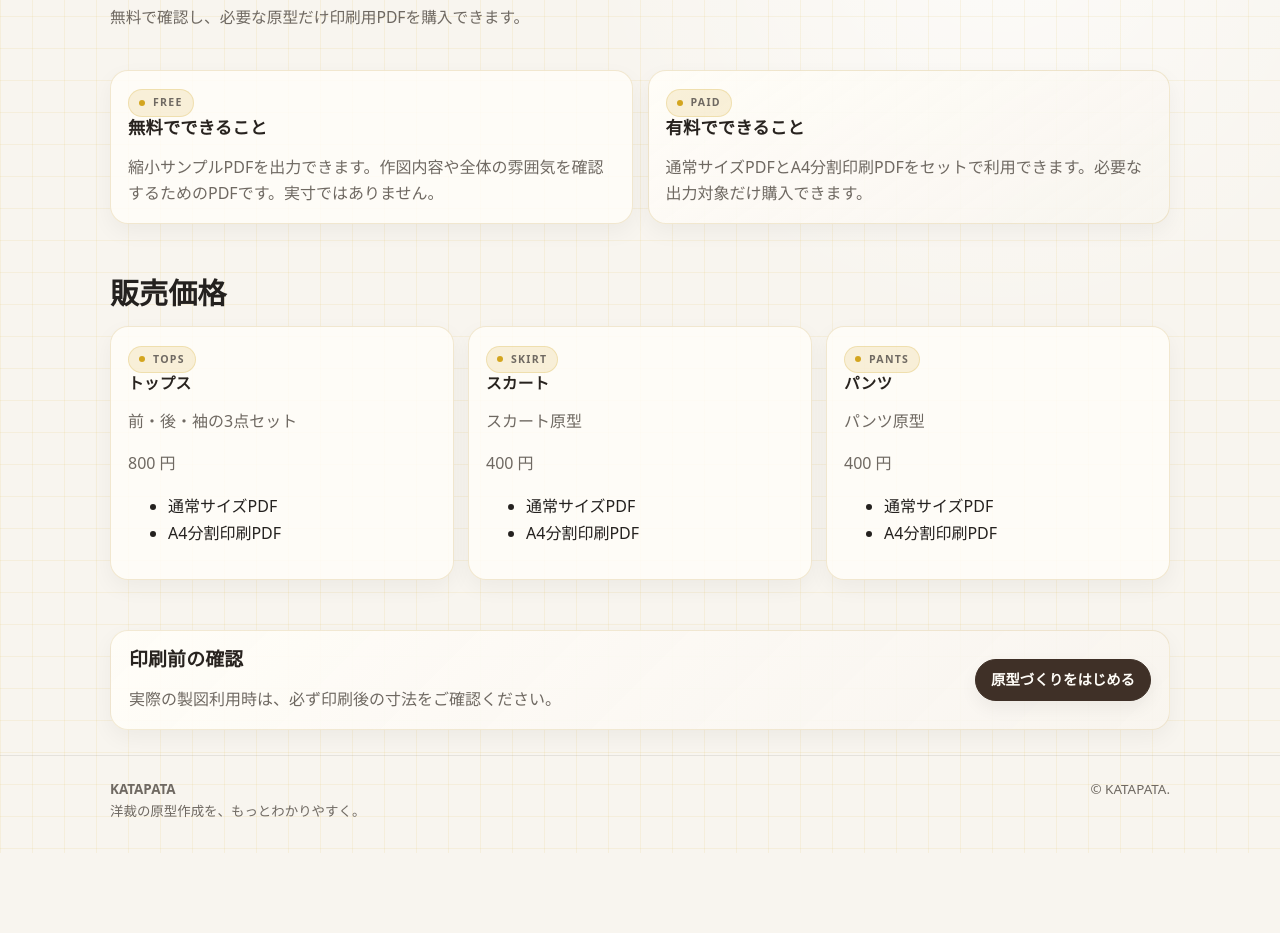
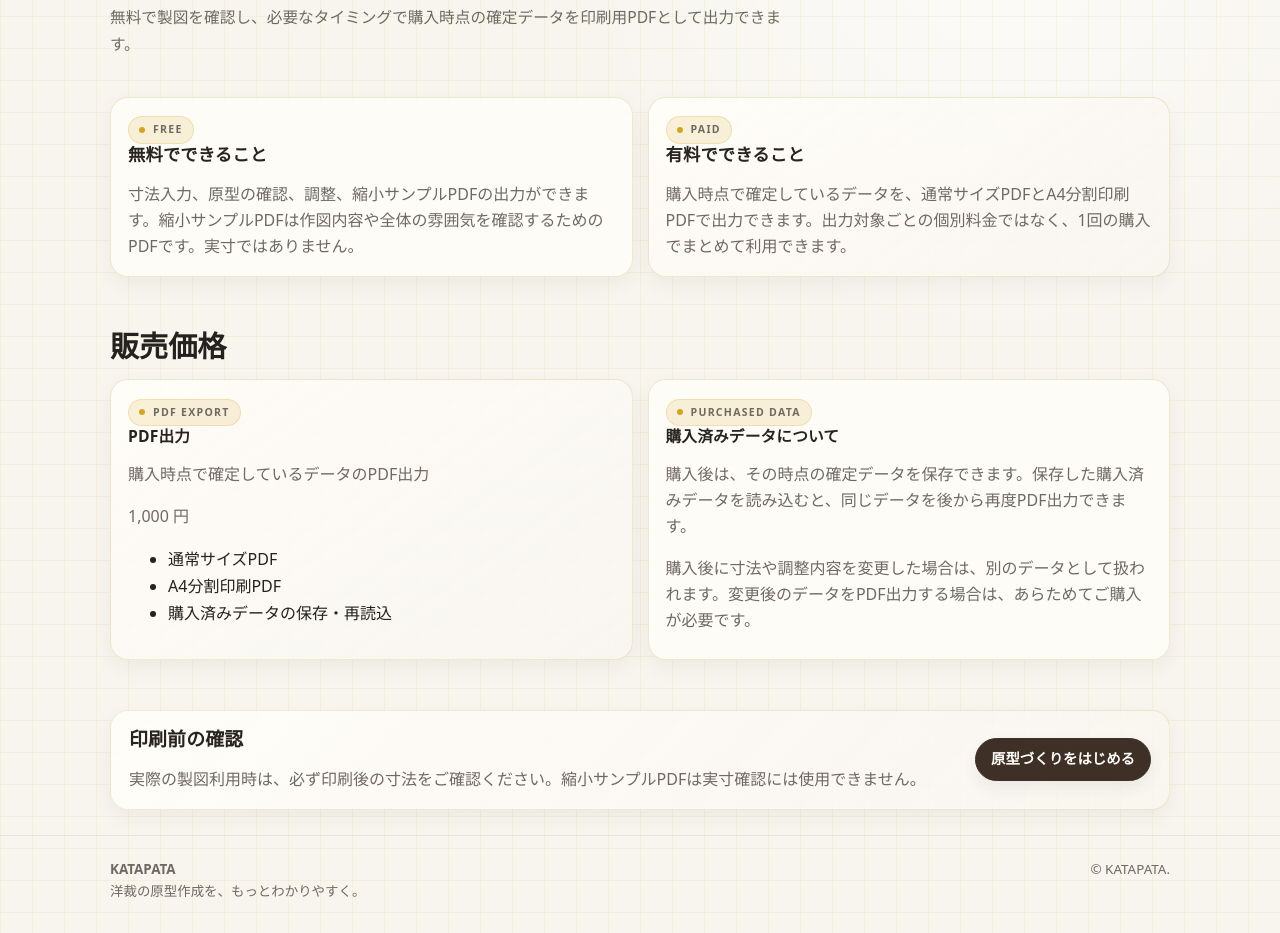
Before and after one commit to katapata89/katapata_sloper, a website: page pricing/index.html in a window 1280 px wide. Shown: the part 207-1140 px from the top of the page. Before the commit the page ends 1060 px from the top, so only its background shows below. Drawn offline with Linux system fonts and the light colour scheme.

Commit message:
Add files via upload

```diff
--- a/pricing/index.html
+++ b/pricing/index.html
@@ -4,9 +4,9 @@
   <meta charset="utf-8">
   <meta name="viewport" content="width=device-width, initial-scale=1">
   <title>料金・出力 | KATAPATA</title>
-  <meta name="description" content="KATAPATAの無料出力と有料PDF出力について説明します。">
+  <meta name="description" content="KATAPATAの無料確認と、1回1,000円の有料PDF出力について説明します。">
   <meta property="og:title" content="料金・出力 | KATAPATA">
-  <meta property="og:description" content="KATAPATAの無料出力と有料PDF出力について説明します。">
+  <meta property="og:description" content="KATAPATAの無料確認と、1回1,000円の有料PDF出力について説明します。">
   <meta property="og:type" content="website">
   <link rel="stylesheet" href="../assets/css/site.css">
 </head>
@@ -30,7 +30,59 @@
   </div>
 </header>
 <main class="main">
-<section class="page-hero container"><p class="eyebrow">Pricing</p><h1 class="page-title">料金・出力</h1><p class="page-lead">無料で確認し、必要な原型だけ印刷用PDFを購入できます。</p></section><section class="section container"><div class="grid two"><article class="card"><p class="eyebrow">Free</p><h2>無料でできること</h2><p>縮小サンプルPDFを出力できます。作図内容や全体の雰囲気を確認するためのPDFです。実寸ではありません。</p></article><article class="card featured"><p class="eyebrow">Paid</p><h2>有料でできること</h2><p>通常サイズPDFとA4分割印刷PDFをセットで利用できます。必要な出力対象だけ購入できます。</p></article></div></section><section class="section container"><h2 class="section-title">販売価格</h2><div class="grid three"><article class="card"><p class="eyebrow">Tops</p><h3>トップス</h3><p>前・後・袖の3点セット</p><p class="price">800 円</p><ul class="note-list"><li>通常サイズPDF</li><li>A4分割印刷PDF</li></ul></article><article class="card"><p class="eyebrow">Skirt</p><h3>スカート</h3><p>スカート原型</p><p class="price">400 円</p><ul class="note-list"><li>通常サイズPDF</li><li>A4分割印刷PDF</li></ul></article><article class="card"><p class="eyebrow">Pants</p><h3>パンツ</h3><p>パンツ原型</p><p class="price">400 円</p><ul class="note-list"><li>通常サイズPDF</li><li>A4分割印刷PDF</li></ul></article></div></section><section class="section container"><div class="guide-callout small"><div><h2>印刷前の確認</h2><p>実際の製図利用時は、必ず印刷後の寸法をご確認ください。</p></div><a class="btn primary" href="../tools/sloper/index.html">原型づくりをはじめる</a></div></section>
+<section class="page-hero container">
+  <p class="eyebrow">Pricing</p>
+  <h1 class="page-title">料金・出力</h1>
+  <p class="page-lead">無料で製図を確認し、必要なタイミングで購入時点の確定データを印刷用PDFとして出力できます。</p>
+</section>
+
+<section class="section container">
+  <div class="grid two">
+    <article class="card">
+      <p class="eyebrow">Free</p>
+      <h2>無料でできること</h2>
+      <p>寸法入力、原型の確認、調整、縮小サンプルPDFの出力ができます。縮小サンプルPDFは作図内容や全体の雰囲気を確認するためのPDFです。実寸ではありません。</p>
+    </article>
+    <article class="card featured">
+      <p class="eyebrow">Paid</p>
+      <h2>有料でできること</h2>
+      <p>購入時点で確定しているデータを、通常サイズPDFとA4分割印刷PDFで出力できます。出力対象ごとの個別料金ではなく、1回の購入でまとめて利用できます。</p>
+    </article>
+  </div>
+</section>
+
+<section class="section container">
+  <h2 class="section-title">販売価格</h2>
+  <div class="grid two">
+    <article class="card featured">
+      <p class="eyebrow">PDF Export</p>
+      <h3>PDF出力</h3>
+      <p>購入時点で確定しているデータのPDF出力</p>
+      <p class="price">1,000 円</p>
+      <ul class="note-list">
+        <li>通常サイズPDF</li>
+        <li>A4分割印刷PDF</li>
+        <li>購入済みデータの保存・再読込</li>
+      </ul>
+    </article>
+    <article class="card">
+      <p class="eyebrow">Purchased Data</p>
+      <h3>購入済みデータについて</h3>
+      <p>購入後は、その時点の確定データを保存できます。保存した購入済みデータを読み込むと、同じデータを後から再度PDF出力できます。</p>
+      <p>購入後に寸法や調整内容を変更した場合は、別のデータとして扱われます。変更後のデータをPDF出力する場合は、あらためてご購入が必要です。</p>
+    </article>
+  </div>
+</section>
+
+<section class="section container">
+  <div class="guide-callout small">
+    <div>
+      <h2>印刷前の確認</h2>
+      <p>実際の製図利用時は、必ず印刷後の寸法をご確認ください。縮小サンプルPDFは実寸確認には使用できません。</p>
+    </div>
+    <a class="btn primary" href="../tools/sloper/index.html">原型づくりをはじめる</a>
+  </div>
+</section>
 </main>
 
 <footer class="footer">
```
